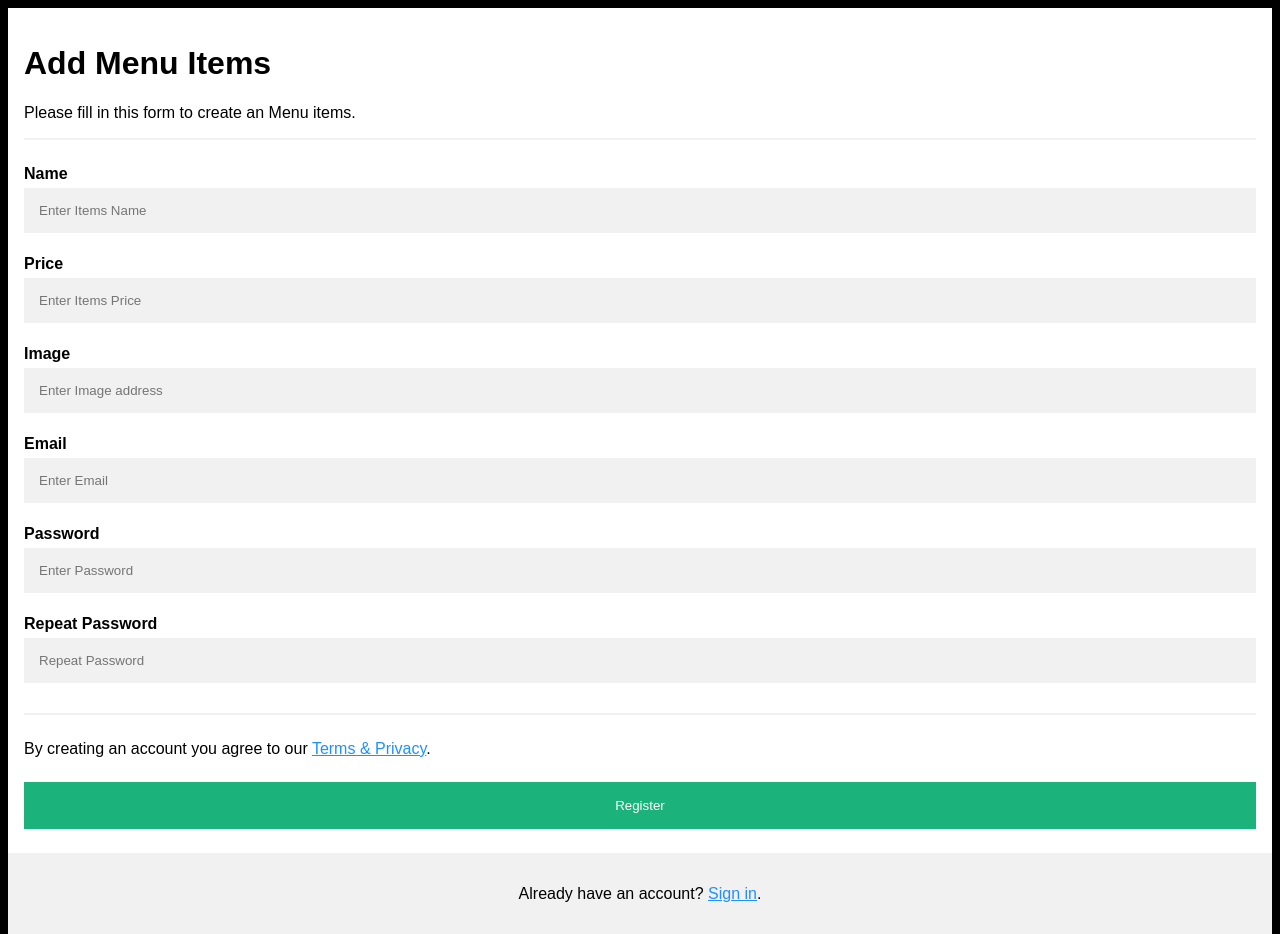
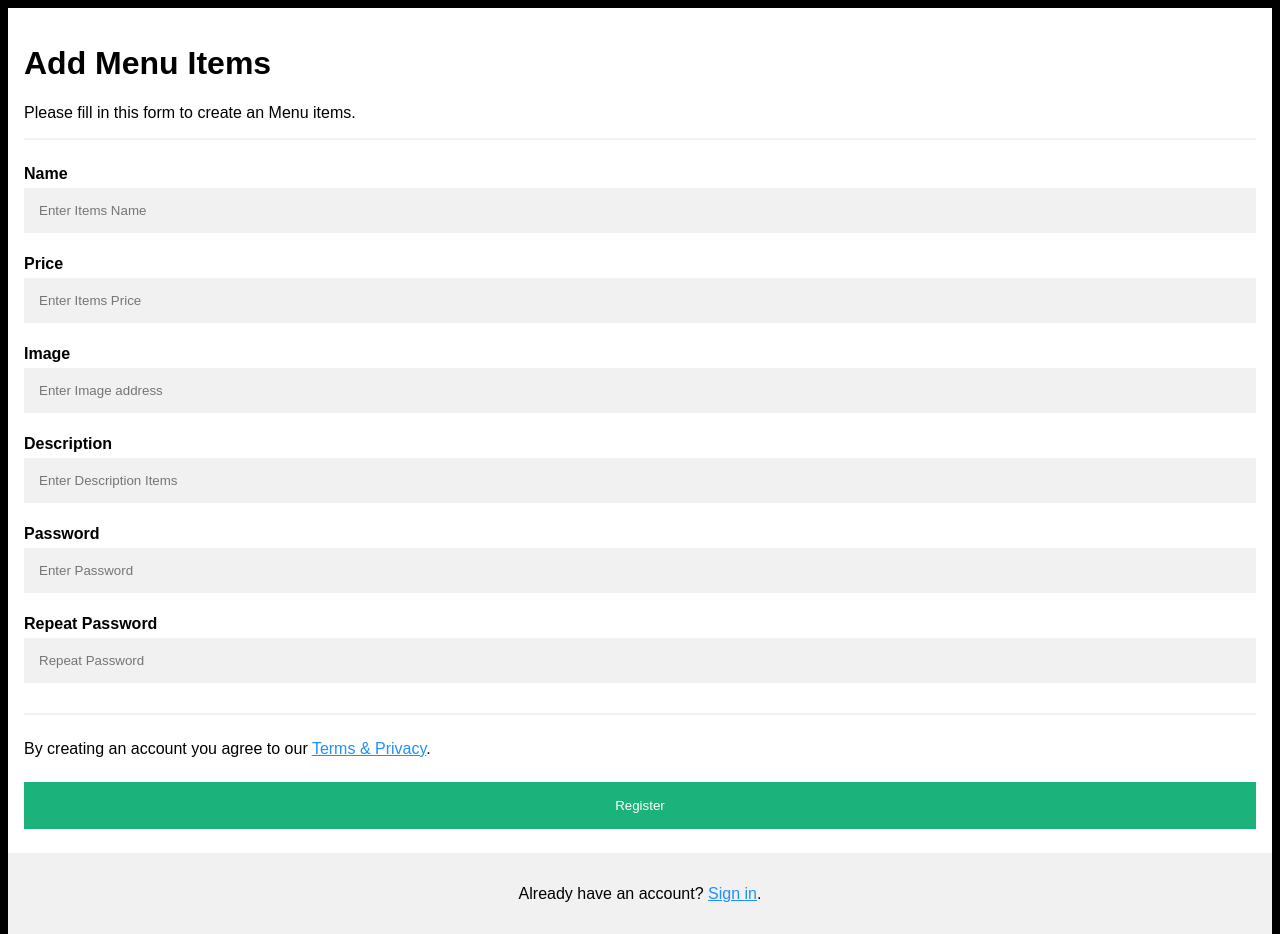
Before and after one commit to armangiter/maktab64-cafe-project, a Flask app: page /menuitem in a window 1280 px wide. Shown: the top 934 px of the page. Run offline with Flask 2, Linux system fonts and the light colour scheme.

Commit message:
refactor : description label

```diff
--- a/templates/menuitems.html
+++ b/templates/menuitems.html
@@ -82,8 +82,8 @@
         <label><b>Image</b></label>
         <input type="text" placeholder="Enter Image address" name="image" id="image" required="">
 
-        <label><b>Email</b></label>
-        <input type="text" placeholder="Enter Email" name="email" id="email" required="">
+        <label><b>Description</b></label>
+        <input type="text" placeholder="Enter Description Items" name="description" id="description" required="">
 
         <label><b>Password</b></label>
         <input type="password" placeholder="Enter Password" name="password" id="psw" required="">
```
